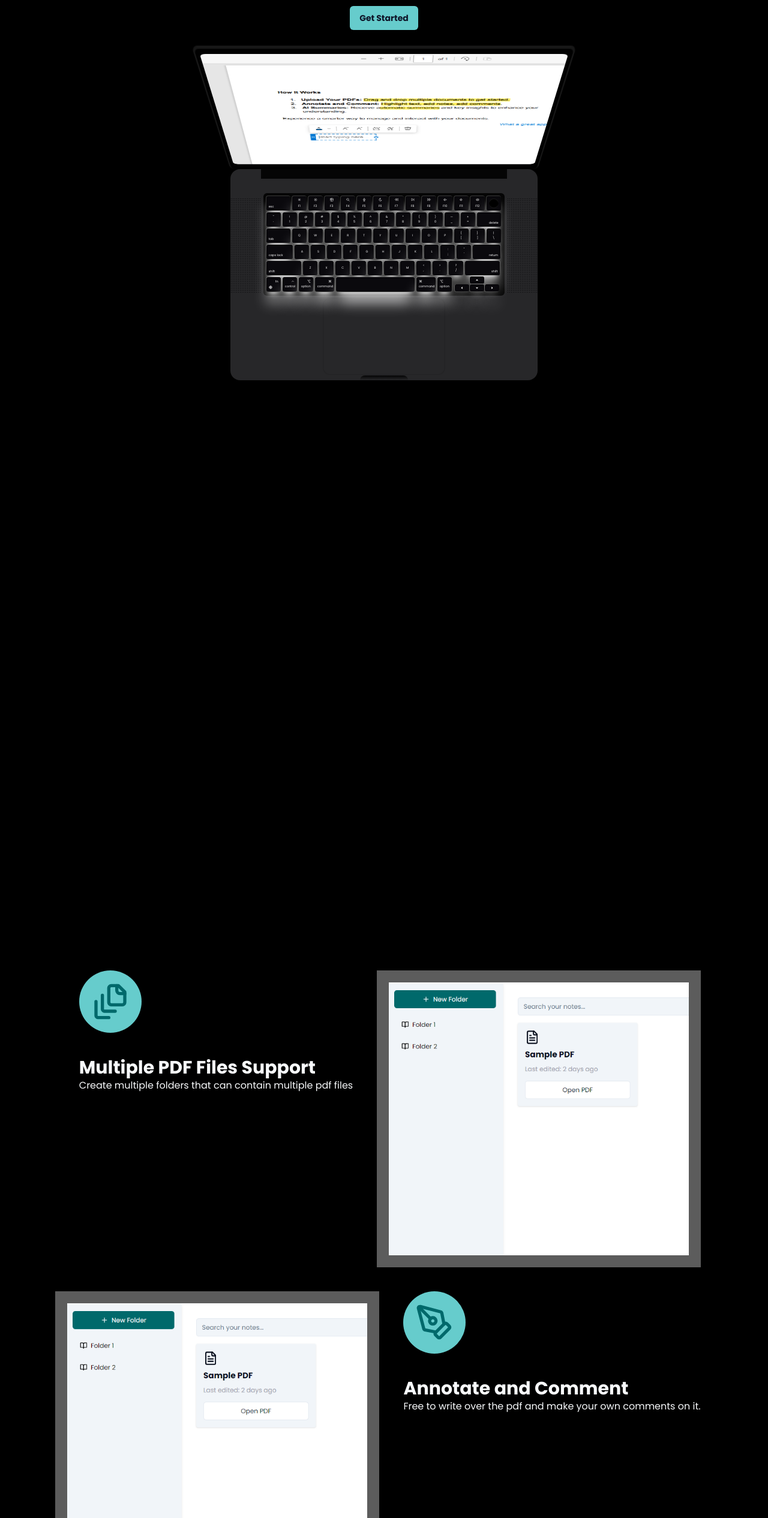
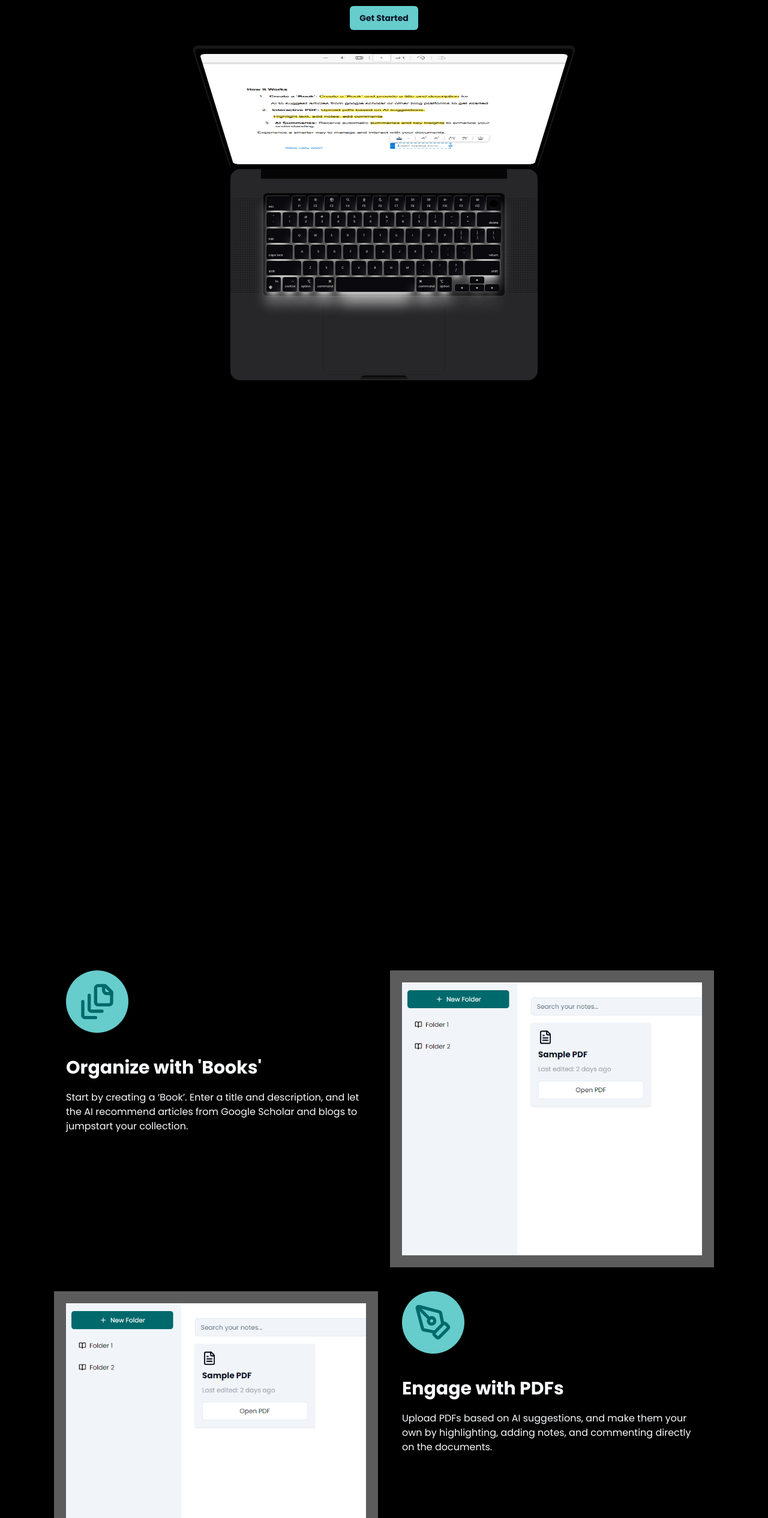
Before and after one commit to kenyounot123/gnovistar-app, a Next.js app: page / in a window 1280 px wide. Shown: the part 266-2797 px from the top of the page at 60% size. Built offline with nearby package versions, Linux system fonts and the light colour scheme.

Commit message:
Update content in landing page to relect the app features more accurately

```diff
--- a/src/app/dashboard/components/Sidebar.tsx
+++ b/src/app/dashboard/components/Sidebar.tsx
@@ -99,7 +99,7 @@ export function GnovistarSidebar({children}:SideBarProps) {
 export const Logo = () => {
   return (
     <Link
-      href="#"
+      href="/"
       className="font-normal flex space-x-2 items-center text-sm text-black py-1 relative z-20"
     >
       <div className="h-5 w-6 bg-primary rounded-br-lg rounded-tr-sm rounded-tl-lg rounded-bl-sm flex-shrink-0" />
@@ -116,7 +116,7 @@ export const Logo = () => {
 export const LogoIcon = () => {
   return (
     <Link
-      href="#"
+      href="/"
       className="font-normal flex space-x-2 items-center text-sm text-black py-1 relative z-20"
     >
       <div className="h-5 w-6 bg-primary rounded-br-lg rounded-tr-sm rounded-tl-lg rounded-bl-sm flex-shrink-0" />
--- a/src/app/page.tsx
+++ b/src/app/page.tsx
@@ -14,7 +14,7 @@ export default function LandingPage() {
       <main className="flex-1">
         <section className="w-full pt-12 md:pt-20">
           <div className="container px-4 md:px-6">
-            <div className="flex flex-col items-center space-y-4 text-center">
+            <div className="space-y-4 text-center">
               <div className="overflow-hidden w-full">
                 <MacbookScroll
                   title={
@@ -47,11 +47,11 @@ export default function LandingPage() {
                 <FileStack size={64} className="text-accent"/>
               </div>
               <div>
-                <h1 className="text-3xl font-bold"> Multiple PDF Files Support</h1>
-                <p>Create multiple folders that can contain multiple pdf files</p>
+                <h1 className="text-3xl font-bold mb-5"> Organize with 'Books'</h1>
+                <p className="max-w-[500px]">Start by creating a ‘Book’. Enter a title and description, and let the AI recommend articles from Google Scholar and blogs to jumpstart your collection.</p>
               </div>
             </div>
-            <div className="bg-[#5C5C5C] p-5">
+            <div className="bg-[#5C5C5C] p-5 self-start">
               <Image src="/multiplePdfs.png" width={500} height={300} alt={"GnoVistar PDF"}/>
             </div>
           </div>
@@ -61,11 +61,11 @@ export default function LandingPage() {
                 <PenTool size={64} className="text-accent"/>
               </div>
               <div>
-                <h1 className="text-3xl font-bold"> Annotate and Comment</h1>
-                <p>Free to write over the pdf and make your own comments on it.</p>
+                <h1 className="text-3xl font-bold mb-5">Engage with PDFs</h1>
+                <p className="max-w-[500px]">Upload PDFs based on AI suggestions, and make them your own by highlighting, adding notes, and commenting directly on the documents.</p>
               </div>
             </div>
-            <div className="bg-[#5C5C5C] p-5">
+            <div className="bg-[#5C5C5C] p-5 self-start">
               <Image src="/multiplePdfs.png" width={500} height={300} alt={"GnoVistar PDF"}/>
             </div>
           </div>
@@ -75,23 +75,23 @@ export default function LandingPage() {
               <Bot size={64} className="text-accent" />
               </div>
               <div>
-                <h1 className="text-3xl font-bold">AI Summaries and PDF Generation</h1>
-                <p>Free to write over the pdf and make your own comments on it.</p>
+                <h1 className="text-3xl font-bold mb-5">AI-Genearted Summaries</h1>
+                <p className="max-w-[500px]">Automatically receive summaries and key insights from your PDFs, helping you understand and manage your documents more effectively.</p>
               </div>
             </div>
-            <div className="bg-[#5C5C5C] p-5">
+            <div className="bg-[#5C5C5C] p-5 self-start">
               <Image src="/multiplePdfs.png" width={500} height={300} alt={"GnoVistar PDF"}/>
             </div>
           </div>
         </section>
-        <section id="features" className="w-full py-12 md:py-24 lg:py-32">
+        <section id="features" className="w-full min-h-[800px] py-12 md:py-24 lg:py-32">
           <div className="container px-4 md:px-6">
             {/* how it works and then next section is key features maybe no about section as well and add footer */}
             <h2 className="text-center text-3xl sm:text-4xl md:text-5xl mb-12">Key Features</h2>
             <div className="grid grid-cols-1 md:grid-cols-2 lg:grid-cols-3 gap-8">
               <BgGradientSection title={'Interactive Pdf Viewer'} content={'Highlight, annotate, and comment on your PDFs with ease.'} img={'FileText'}/>
               <BgGradientSection title={'AI-Powered Summarization'} content={'Get quick insights with AI-generated summaries of your documents.'} img={'Brain'}/>
-              <BgGradientSection title={'Batch PDF Upload'} content={'Easily upload and organize multiple PDFs at once, streamlining your document management.'} img={'Folder'}/>
+              <BgGradientSection title={'Batch PDF Collection'} content={'Quickly upload and organize PDFs into your Books for easy access and AI insights.'} img={'Folder'}/>
             </div>
           </div>
         </section>
--- a/src/components/ui/macbook-scroll.tsx
+++ b/src/components/ui/macbook-scroll.tsx
@@ -24,6 +24,7 @@ import { IconCommand } from "@tabler/icons-react";
 import { IconCaretLeftFilled } from "@tabler/icons-react";
 import { IconCaretDownFilled } from "@tabler/icons-react";
 import Image from "next/image";
+import { BookOpen } from "lucide-react";
 
 export const MacbookScroll = ({
   src,
@@ -70,7 +71,7 @@ export const MacbookScroll = ({
   return (
     <div
       ref={ref}
-      className="min-h-[200vh]  flex flex-col items-center py-0 justify-start flex-shrink-0 [perspective:800px] transform md:scale-100  scale-[0.35] sm:scale-50"
+      className="min-h-[200vh] flex flex-col items-center py-0 justify-start flex-shrink-0 [perspective:800px] transform md:scale-100  scale-[.85] sm:scale-50"
     >
       <motion.h2
         style={{
@@ -152,7 +153,7 @@ export const Lid = ({
           className="absolute inset-0 bg-[#010101] rounded-lg flex items-center justify-center"
         >
           <span className="text-white">
-            <AceternityLogo />
+            <GnovistarLogo />
           </span>
         </div>
       </div>
@@ -648,23 +649,8 @@ export const OptionKey = ({ className }: { className: string }) => {
   );
 };
 
-const AceternityLogo = () => {
+const GnovistarLogo = () => {
   return (
-    <svg
-      width="66"
-      height="65"
-      viewBox="0 0 66 65"
-      fill="none"
-      xmlns="http://www.w3.org/2000/svg"
-      className="h-3 w-3 text-white"
-    >
-      <path
-        d="M8 8.05571C8 8.05571 54.9009 18.1782 57.8687 30.062C60.8365 41.9458 9.05432 57.4696 9.05432 57.4696"
-        stroke="currentColor"
-        strokeWidth="15"
-        strokeMiterlimit="3.86874"
-        strokeLinecap="round"
-      />
-    </svg>
+    <BookOpen/>
   );
 };
```
Also changed, not shown: .eslintrc.json, public/pdf.png.
